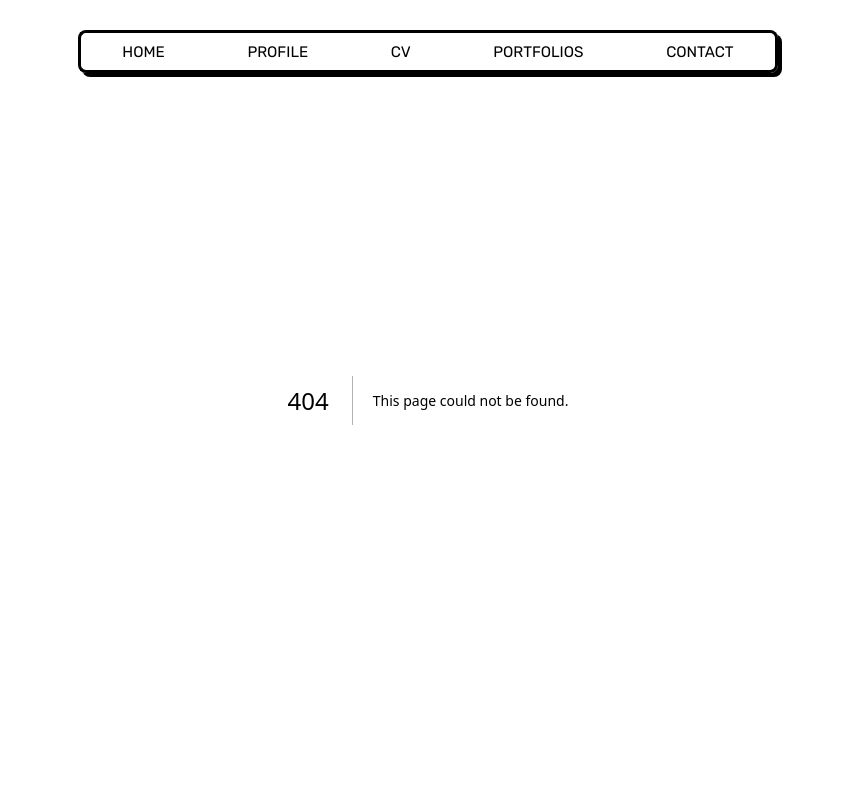
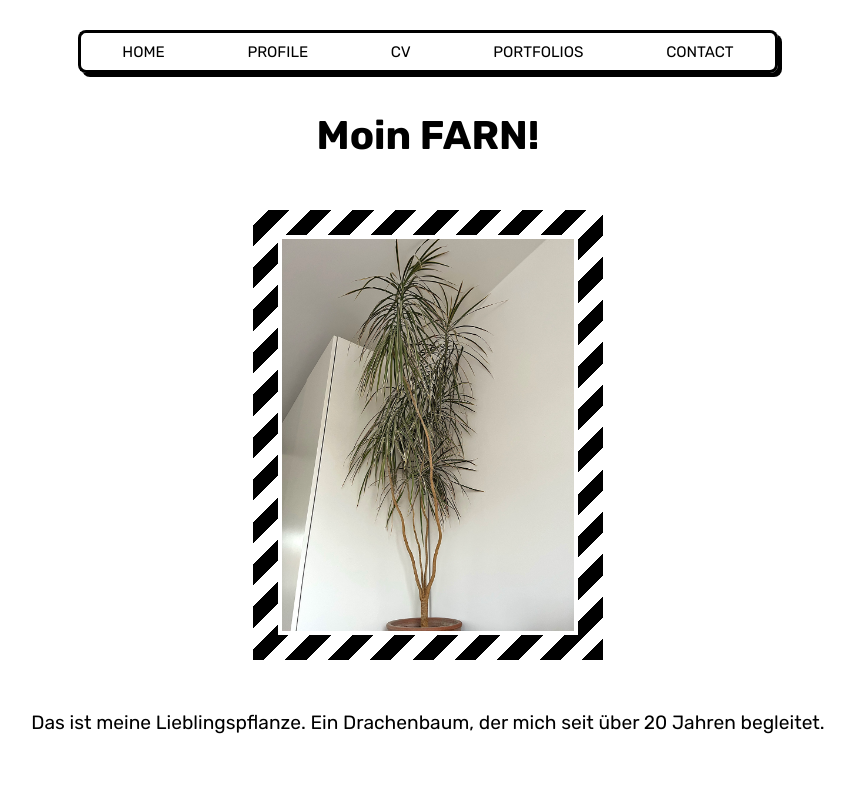
Before and after one commit to P-Oliomonte/phillip-oehlenberg, a Next.js app: page /plant in a window 1280 px wide. Before the commit this address had no page. Shown: the top 800 px of the page, without its empty margins (212-1066 px from the left). Built offline with nearby package versions, Linux system fonts and the light colour scheme.

Commit message:
Add Plant to pages

```diff
--- /dev/null
+++ b/pages/plant.js
@@ -0,0 +1,77 @@
+import styled from "styled-components";
+import Image from "next/image";
+
+export default function Plant() {
+  return (
+    <PlantContainer>
+      <HeadlineProfile>Moin FARN!</HeadlineProfile>
+      <StripedContainer>
+        <ImageWrapper>
+          <StyledImage src="/Pflanze.jpg" fill alt="plant" />
+        </ImageWrapper>
+      </StripedContainer>
+      <StyledText>
+        Das ist meine Lieblingspflanze. Ein Drachenbaum, der mich seit über 20
+        Jahren begleitet.{" "}
+      </StyledText>
+    </PlantContainer>
+  );
+}
+
+const PlantContainer = styled.section`
+  position: relative;
+  width: 92vw;
+  max-width: 1104px;
+  margin: 0 auto;
+  margin-top: 7rem;
+  margin-bottom: 7rem;
+  display: grid;
+  grid-template-columns: 1fr;
+  grid-template-rows: auto auto auto;
+  gap: 4vw;
+`;
+
+const HeadlineProfile = styled.h1`
+  position: relative;
+  font-size: min(10vw, 2.5rem);
+  padding-left: 4vw;
+  padding-right: 4vw;
+  text-align: center;
+  grid-column: 1 / 2;
+  grid-row: 1 / 2;
+`;
+
+const StripedContainer = styled.div`
+  margin: 0 auto;
+  display: flex;
+  padding: 25px;
+  background: repeating-linear-gradient(
+    -45deg,
+    #000 0px,
+    #000 15px,
+    #fff 15px,
+    #fff 30px
+  );
+  grid-column: 1 / 2;
+  grid-row: 2 / 3;
+`;
+
+const ImageWrapper = styled.div`
+  position: relative;
+  width: 300px;
+  height: 400px;
+  border: 4px solid #fff;
+`;
+
+const StyledImage = styled(Image)`
+  width: 100%;
+  height: 100%;
+  object-fit: cover;
+`;
+
+const StyledText = styled.p`
+  text-align: center;
+  font-size: 1.2rem;
+  grid-column: 1 / 2;
+  grid-row: 3 / 4;
+`;
```
Also changed, not shown: public/Pflanze.jpg (added).
